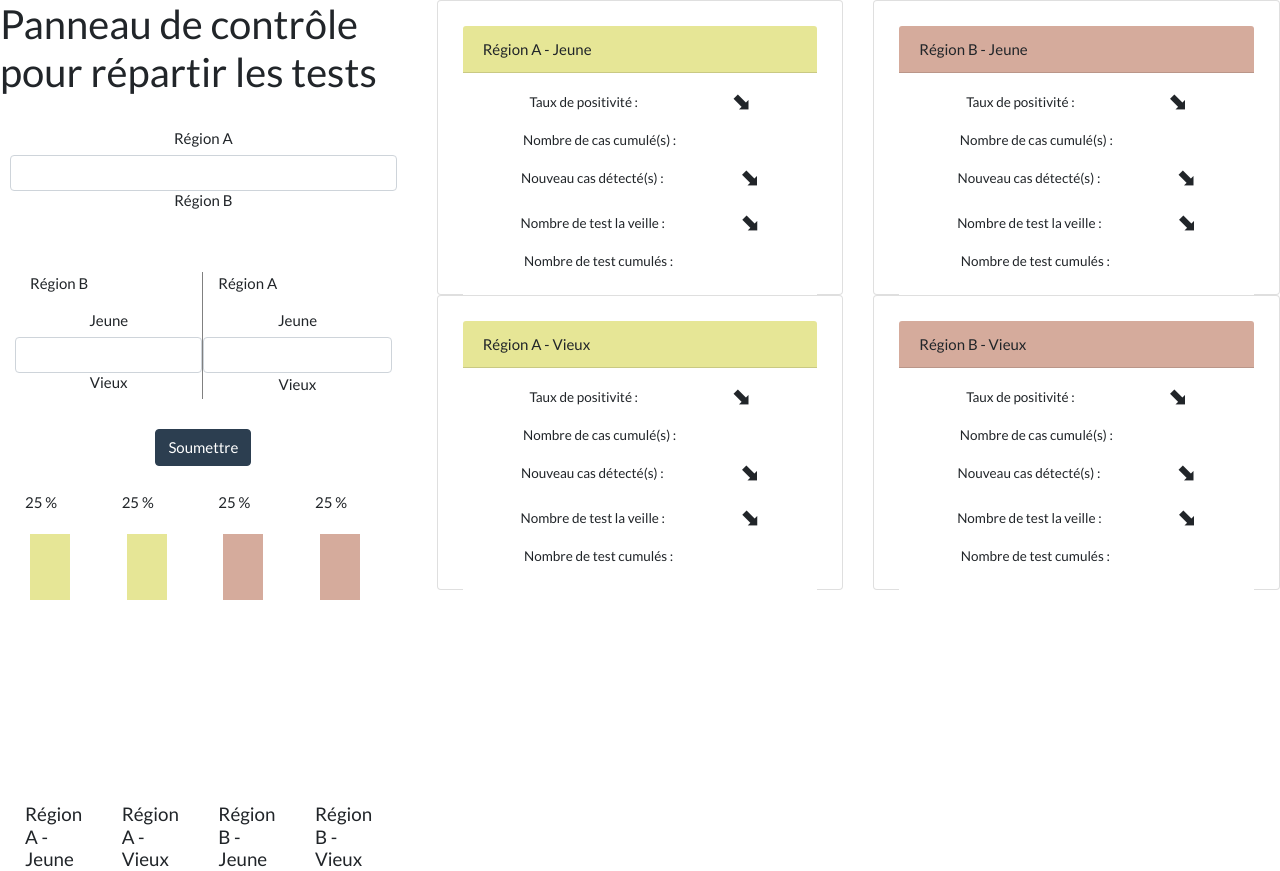
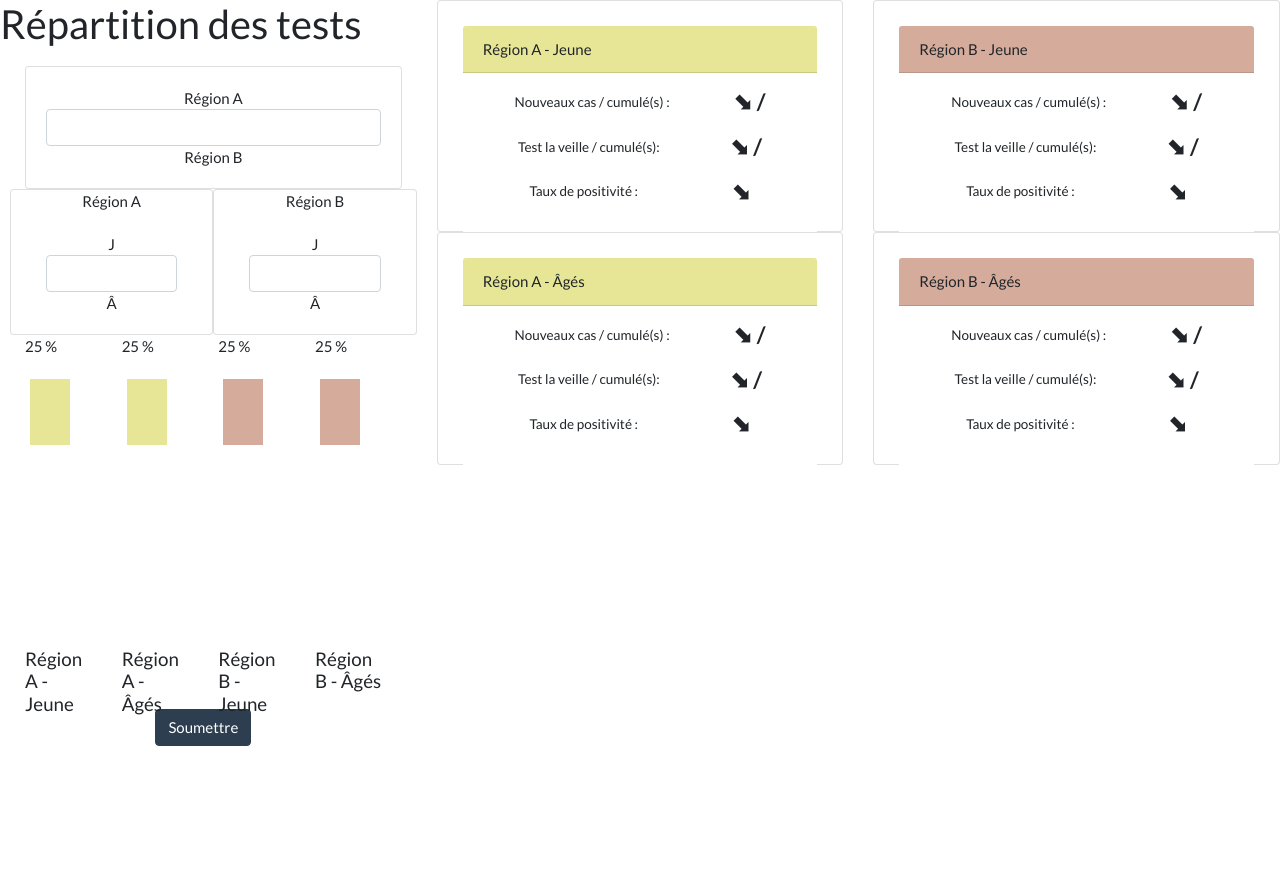
Before and after one commit to Hagarde/ExperiSite, a Symfony app: template templates/sir/exp______.html.twig in a window 1280 px wide. Shown: the part 71-942 px from the top of the page. After the commit the page ends 817 px from the top, so only its background shows below. Run offline with Twig, Linux system fonts and the light colour scheme; the template is opened without the code that fills it, so the values that code supplies are empty; form fields are guessed from the names that the template uses; some libraries are stand-ins or nearby versions.

Commit message:
modification après réu

```diff
--- a/templates/sir/exp______.html.twig
+++ b/templates/sir/exp______.html.twig
@@ -9,39 +9,32 @@
 {% block body %}
 <div class="row justify-content-around">
     <div id='control-panel'  class="col-sm-12 col-md-4" >
-        <h2> Panneau de contrôle pour répartir les tests </h2>
-        <div id='arbre-haut' style='padding: 25px;'>
+        <h2> Répartition des tests</h2>
+        <div id='arbre-haut' style='padding-top: 10px;padding-right: 5px; padding-left: 25px;' >
                     {{form_start(formExp)}}
-                    <div id='barre1' class='row justify-content-around'>
-                        <h6> Région A </h6>
-                        {{form_widget(formExp.Test11)}}
-                        <h6> Région B  </h6>
+                    <div class="card text-center">
+                        <div class="card-body">
+                            Région A {{form_widget(formExp.Test11)}} Région B
                         </div>
                     </div>
-                <div id='arbre-bas' style='padding: 30px;' class='row'>
-                    <div id='bar2' class='col-6' style='border-right: 1px solid grey; padding-right 5px;align-items: center;'>
-                        <p > Région B </p>
-                        <div class='row justify-content-around'>
-                            <h6> Jeune </h6>
-                            {{form_widget(formExp.Test12)}}
-                            <h6> Vieux  </h6>
+                </div>
+                <div id='arbre-bas' style='padding-right: 5px; padding-left: 25px;' class='row'>
+                    <div class="card text-center col-6" >
+                        Région A
+                        <div class="card-body" style="flex-direction: row;">
+                            J{{form_widget(formExp.Test12)}}Â
                         </div>
                     </div>
-                    <div id='bar3' class='col-6' style="align-items: center; " >
-                        <p > Région A </p>
-                        <div class='row justify-content-around'>
-                            <h6> Jeune </h6>
-                            {{form_widget(formExp.Test21)}}
-                            <h> Vieux </h>
+
+                    <div class="card text-center col-6" >
+                            Région B
+                        <div class="card-body" style="flex-direction: row;">
+                            J{{form_widget(formExp.Test21)}}Â
                         </div>
                     </div>
 
                 </div>
-                <div id='button-submit' class="row justify-content-center">
-                    <button type='submit' class="btn btn-primary" > Soumettre</button>
-                </div>
-                {{form_end(formExp)}}
-        <div id='rectangles' class='row justify-content-center' style='padding: 25px;'>
+        <div id='rectangles' class='row justify-content-center' style='padding-right: 25px; padding-left: 25px;'>
             <div id='area1' style='flex-direction: column;' class='col-3'>
                 <p id='percent1'> 25 % </p>
                 <svg width="75%" height="100%" style='padding: 5px;' >
@@ -54,7 +47,7 @@
                 <svg width="75%" height="100%" style='padding: 5px;'>
                     <rect width="100%" height="25%"  id='rect2' style="fill:#e6e696" />
                 </svg>
-                <h5> Région A - Vieux </h5>
+                <h5> Région A - Âgés </h5>
             </div>
             <div id='area3' style='flex-direction: column;' class='col-3'>
                 <p id='percent3'> 25 % </p>
@@ -68,9 +61,13 @@
                 <svg width="75%" height="100%" style='padding: 5px;'>
                     <rect width="100%" height="25%"  id='rect4' style="fill:#d5ab9c" />
                 </svg>
-                <h5> Région B - Vieux </h5>
+                <h5> Région B - Âgés </h5>
             </div>
         </div>
+        <div id='button-submit' class="row justify-content-center" style="padding-top: 100px;">
+            <button type='submit' class="btn btn-primary" > Soumettre</button>
+        </div>
+                {{form_end(formExp)}}
     </div>
 
     <div id='col1-display' class="col-sm-12 col-md-4 ">
@@ -80,44 +77,27 @@
             </div>
             <ul class="list-group list-group-flush" >
                         <li class="list-group-item d-flex align-items-center justify-content-around" style='margin-bottom: -2em;'>
+                            <p style='font-size: 0.9em'>
+                                Nouveaux cas / cumulé(s) :
+                            </p>
+                            <p style='font-size: 1.5em;font-weight: bold;'>
+                               {{newP1}} {% if evo_positif1 %} ⬈ {% elseif evo_positif1 == false %} ⬊ {% endif %} / {{cas_cumule1}}
+                            </p>
+                        </li>
+                        <li class="list-group-item d-flex align-items-center justify-content-around" style='margin-bottom: -2em;'>
+                            <p style='font-size: 0.9em'>
+                                Test la veille / cumulé(s):
+                            </p>
+                            <p style='font-size: 1.5em;font-weight: bold;'>
+                            {{ testhier1 }} {% if evo_test1 %} ⬈ {% elseif evo_test1 == false %} ⬊ {% endif %} / {{testcumule1}}
+                            </p>
+                        </li>
+                        <li class="list-group-item d-flex align-items-center justify-content-around" style='margin-bottom: -2em;'>
                             <p style='font-size: 0.9em; '>
                                 Taux de positivité :
                             </p>
                             <p style='font-size: 1.5em;font-weight: bold;'>
                                 {{positivite1}} {% if evo_pos1 %} ⬈ {% elseif evo_pos1 == false %} ⬊ {% endif %}
-                        </p>
-                      </li>
-                      <li class="list-group-item d-flex align-items-center justify-content-around" style='margin-bottom: -2em;'>
-                        <p style='font-size: 0.9em'>
-                            Nombre de cas cumulé(s) :
-                        </p>
-                        <p style='font-size: 1.5em;font-weight: bold;'>
-                            {{cas_cumule1}}
-                        </p>
-                      </li>
-                      <li class="list-group-item d-flex align-items-center justify-content-around" style='margin-bottom: -2em;'>
-                        <p style='font-size: 0.9em'>
-                            Nouveau cas détecté(s) :
-                        </p>
-                        <p style='font-size: 1.5em;font-weight: bold;'>
-                            {{newP1}} {% if evo_positif1 %} ⬈ {% elseif evo_positif1 == false %} ⬊ {% endif %}
-                        </p>
-                      </li>
-                      <li class="list-group-item d-flex align-items-center justify-content-around" style='margin-bottom: -2em;'>
-                        <p style='font-size: 0.9em'>
-                            Nombre de test la veille :
-                        </p>
-                        <p style='font-size: 1.5em;font-weight: bold;'>
-                        {{ testhier1 }} {% if evo_test1 %} ⬈ {% elseif evo_test1 == false %} ⬊ {% endif %}
-                        </p>
-                      </li>
-
-                      <li class="list-group-item d-flex align-items-center justify-content-around" style='margin-bottom: -2em;'>
-                        <p style='font-size: 0.9em'>
-                            Nombre de test cumulés :
-                        </p>
-                        <p style='font-size: 1.5em;font-weight: bold;'>
-                            {{testcumule1}}
                             </p>
                         </li>
                                 {# Ici il faudrait indiquer l'influence du form sur le nombre de test #}
@@ -127,56 +107,40 @@
                             <p style='font-size: 0.9em'>
                                 Indice d'accélération :
                             <p style='font-size: 1.5em;font-weight: bold;'>
-                            {{acc1}}
+                                {{acc2}}
                             <p>
                         </li>
                         {% endif %}
                 </ul>
+
         </div>
         <div class="card" style='padding: 25px;'>
             <div class="card-header" style="background-color: #e6e696">
-                Région A - Vieux
+                Région A - Âgés
             </div>
             <ul class="list-group list-group-flush" >
+                        <li class="list-group-item d-flex align-items-center justify-content-around" style='margin-bottom: -2em;'>
+                            <p style='font-size: 0.9em'>
+                                Nouveaux cas / cumulé(s) :
+                            </p>
+                            <p style='font-size: 1.5em;font-weight: bold;'>
+                               {{newP2}} {% if evo_positif2 %} ⬈ {% elseif evo_positif2 == false %} ⬊ {% endif %} / {{cas_cumule2}}
+                            </p>
+                        </li>
+                        <li class="list-group-item d-flex align-items-center justify-content-around" style='margin-bottom: -2em;'>
+                            <p style='font-size: 0.9em'>
+                                Test la veille / cumulé(s):
+                            </p>
+                            <p style='font-size: 1.5em;font-weight: bold;'>
+                            {{ testhier2 }} {% if evo_test2 %} ⬈ {% elseif evo_test2 == false %} ⬊ {% endif %} / {{testcumule2}}
+                            </p>
+                        </li>
                         <li class="list-group-item d-flex align-items-center justify-content-around" style='margin-bottom: -2em;'>
                             <p style='font-size: 0.9em; '>
                                 Taux de positivité :
                             </p>
                             <p style='font-size: 1.5em;font-weight: bold;'>
                                 {{positivite2}} {% if evo_pos2 %} ⬈ {% elseif evo_pos2 == false %} ⬊ {% endif %}
-                            </p>
-                        </li>
-                        <li class="list-group-item d-flex align-items-center justify-content-around" style='margin-bottom: -2em;'>
-                            <p style='font-size: 0.9em'>
-                                Nombre de cas cumulé(s) :
-                            </p>
-                            <p style='font-size: 1.5em;font-weight: bold;'>
-                                {{cas_cumule2}}
-                            </p>
-                        </li>
-                        <li class="list-group-item d-flex align-items-center justify-content-around" style='margin-bottom: -2em;'>
-                            <p style='font-size: 0.9em'>
-                                Nouveau cas détecté(s) :
-                            </p>
-                            <p style='font-size: 1.5em;font-weight: bold;'>
-                                {{newP2}} {% if evo_positif2 %} ⬈ {% elseif evo_positif2 == false %} ⬊ {% endif %}
-                            </p>
-                        </li>
-                        <li class="list-group-item d-flex align-items-center justify-content-around" style='margin-bottom: -2em;'>
-                            <p style='font-size: 0.9em'>
-                                Nombre de test la veille :
-                            </p>
-                            <p style='font-size: 1.5em;font-weight: bold;'>
-                            {{ testhier2 }} {% if evo_test2 %} ⬈ {% elseif evo_test2 == false %} ⬊ {% endif %}
-                            </p>
-                        </li>
-
-                        <li class="list-group-item d-flex align-items-center justify-content-around" style='margin-bottom: -2em;'>
-                            <p style='font-size: 0.9em'>
-                                Nombre de test cumulés :
-                            </p>
-                            <p style='font-size: 1.5em;font-weight: bold;'>
-                                {{testcumule2}}
                             </p>
                         </li>
                                 {# Ici il faudrait indiquer l'influence du form sur le nombre de test #}
@@ -200,44 +164,27 @@
             </div>
             <ul class="list-group list-group-flush" >
                         <li class="list-group-item d-flex align-items-center justify-content-around" style='margin-bottom: -2em;'>
+                            <p style='font-size: 0.9em'>
+                                Nouveaux cas / cumulé(s) :
+                            </p>
+                            <p style='font-size: 1.5em;font-weight: bold;'>
+                               {{newP3}} {% if evo_positif3 %} ⬈ {% elseif evo_positif3 == false %} ⬊ {% endif %} / {{cas_cumule3}}
+                            </p>
+                        </li>
+                        <li class="list-group-item d-flex align-items-center justify-content-around" style='margin-bottom: -2em;'>
+                            <p style='font-size: 0.9em'>
+                                Test la veille / cumulé(s):
+                            </p>
+                            <p style='font-size: 1.5em;font-weight: bold;'>
+                            {{ testhier3 }} {% if evo_test3 %} ⬈ {% elseif evo_test3 == false %} ⬊ {% endif %} / {{testcumule3}}
+                            </p>
+                        </li>
+                        <li class="list-group-item d-flex align-items-center justify-content-around" style='margin-bottom: -2em;'>
                             <p style='font-size: 0.9em; '>
                                 Taux de positivité :
                             </p>
                             <p style='font-size: 1.5em;font-weight: bold;'>
                                 {{positivite3}} {% if evo_pos3 %} ⬈ {% elseif evo_pos3 == false %} ⬊ {% endif %}
-                            </p>
-                        </li>
-                        <li class="list-group-item d-flex align-items-center justify-content-around" style='margin-bottom: -2em;'>
-                            <p style='font-size: 0.9em'>
-                                Nombre de cas cumulé(s) :
-                            </p>
-                            <p style='font-size: 1.5em;font-weight: bold;'>
-                                {{cas_cumule3}}
-                            </p>
-                        </li>
-                        <li class="list-group-item d-flex align-items-center justify-content-around" style='margin-bottom: -2em;'>
-                            <p style='font-size: 0.9em'>
-                                Nouveau cas détecté(s) :
-                            </p>
-                            <p style='font-size: 1.5em;font-weight: bold;'>
-                                {{newP3}} {% if evo_positif3 %} ⬈ {% elseif evo_positif3 == false %} ⬊ {% endif %}
-                            </p>
-                        </li>
-                        <li class="list-group-item d-flex align-items-center justify-content-around" style='margin-bottom: -2em;'>
-                            <p style='font-size: 0.9em'>
-                                Nombre de test la veille :
-                            </p>
-                            <p style='font-size: 1.5em;font-weight: bold;'>
-                            {{ testhier3 }} {% if evo_test3 %} ⬈ {% elseif evo_test3 == false %} ⬊ {% endif %}
-                            </p>
-                        </li>
-
-                        <li class="list-group-item d-flex align-items-center justify-content-around" style='margin-bottom: -2em;'>
-                            <p style='font-size: 0.9em'>
-                                Nombre de test cumulés :
-                            </p>
-                            <p style='font-size: 1.5em;font-weight: bold;'>
-                                {{testcumule3}}
                             </p>
                         </li>
                                 {# Ici il faudrait indiquer l'influence du form sur le nombre de test #}
@@ -255,48 +202,31 @@
         </div>
         <div class="card" style='padding: 25px;'>
             <div class="card-header" style="background-color: #d5ab9c">
-                Région B - Vieux
+                Région B - Âgés
             </div>
             <ul class="list-group list-group-flush" >
+                        <li class="list-group-item d-flex align-items-center justify-content-around" style='margin-bottom: -2em;'>
+                            <p style='font-size: 0.9em'>
+                                Nouveaux cas / cumulé(s) :
+                            </p>
+                            <p style='font-size: 1.5em;font-weight: bold;'>
+                               {{newP4}} {% if evo_positif4 %} ⬈ {% elseif evo_positif4 == false %} ⬊ {% endif %} / {{cas_cumule4}}
+                            </p>
+                        </li>
+                        <li class="list-group-item d-flex align-items-center justify-content-around" style='margin-bottom: -2em;'>
+                            <p style='font-size: 0.9em'>
+                                Test la veille / cumulé(s):
+                            </p>
+                            <p style='font-size: 1.5em;font-weight: bold;'>
+                            {{ testhier4 }} {% if evo_test4 %} ⬈ {% elseif evo_test4 == false %} ⬊ {% endif %} / {{testcumule4}}
+                            </p>
+                        </li>
                         <li class="list-group-item d-flex align-items-center justify-content-around" style='margin-bottom: -2em;'>
                             <p style='font-size: 0.9em; '>
                                 Taux de positivité :
                             </p>
                             <p style='font-size: 1.5em;font-weight: bold;'>
                                 {{positivite4}} {% if evo_pos4 %} ⬈ {% elseif evo_pos4 == false %} ⬊ {% endif %}
-                            </p>
-                        </li>
-                        <li class="list-group-item d-flex align-items-center justify-content-around" style='margin-bottom: -2em;'>
-                            <p style='font-size: 0.9em'>
-                                Nombre de cas cumulé(s) :
-                            </p>
-                            <p style='font-size: 1.5em;font-weight: bold;'>
-                                {{cas_cumule4}}
-                            </p>
-                        </li>
-                        <li class="list-group-item d-flex align-items-center justify-content-around" style='margin-bottom: -2em;'>
-                            <p style='font-size: 0.9em'>
-                                Nouveau cas détecté(s) :
-                            </p>
-                            <p style='font-size: 1.5em;font-weight: bold;'>
-                                {{newP4}} {% if evo_positif4 %} ⬈ {% elseif evo_positif4 == false %} ⬊ {% endif %}
-                            </p>
-                        </li>
-                        <li class="list-group-item d-flex align-items-center justify-content-around" style='margin-bottom: -2em;'>
-                            <p style='font-size: 0.9em'>
-                                Nombre de test la veille :
-                            </p>
-                            <p style='font-size: 1.5em;font-weight: bold;'>
-                            {{ testhier4 }} {% if evo_test4 %} ⬈ {% elseif evo_test4 == false %} ⬊ {% endif %}
-                            </p>
-                        </li>
-
-                        <li class="list-group-item d-flex align-items-center justify-content-around" style='margin-bottom: -2em;'>
-                            <p style='font-size: 0.9em'>
-                                Nombre de test cumulés :
-                            </p>
-                            <p style='font-size: 1.5em;font-weight: bold;'>
-                                {{testcumule4}}
                             </p>
                         </li>
                                 {# Ici il faudrait indiquer l'influence du form sur le nombre de test #}
```
Lines whose indentation alone changed are shown as unchanged.
